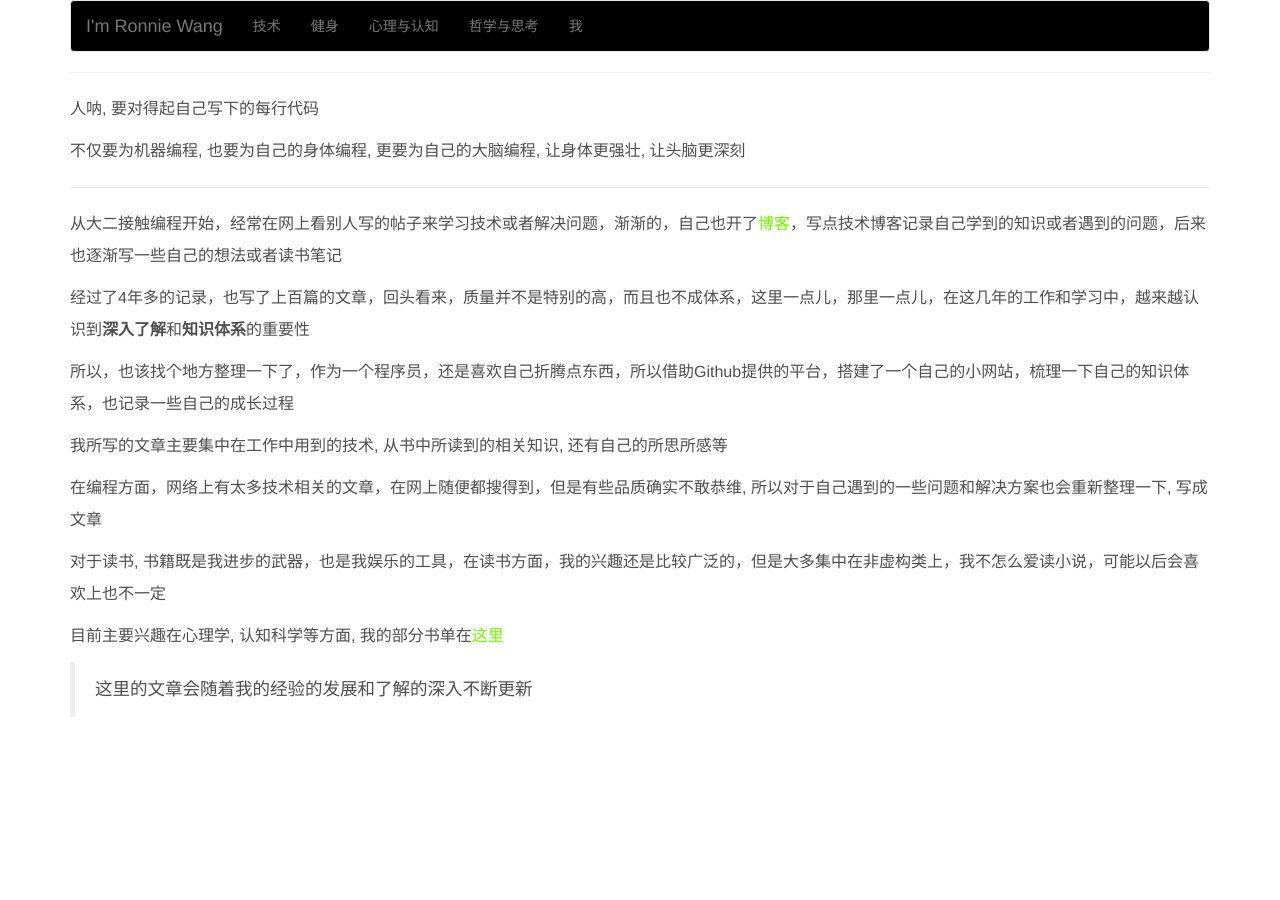
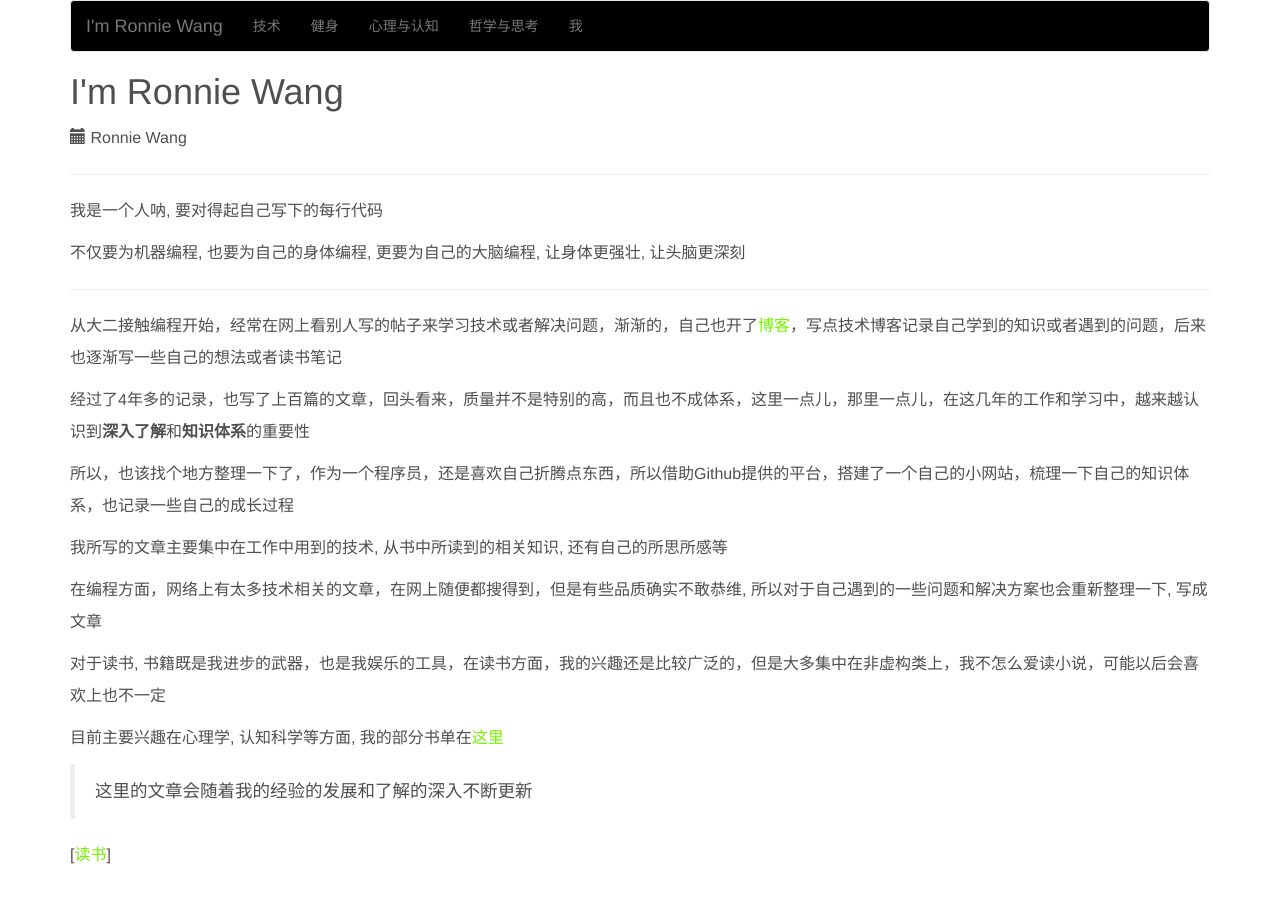
Before and after one commit to ronniewang/ronniewang.github.io, a Jekyll site: the page built from index.md, in a window 1280 px wide. Built offline with Jekyll 4.4.1, drawn with Linux system fonts in a browser that asks for light colours.

Commit message:
update files

```diff
--- a/index.md
+++ b/index.md
@@ -3,14 +3,7 @@ layout: default
 title: I'm Ronnie Wang
 ---
 
-<script>
-    $(function () {
-        $("#date").remove();
-        $("#post_title").remove();
-    });
-</script>
-
-人呐, 要对得起自己写下的每行代码
+我是一个人呐, 要对得起自己写下的每行代码
 
 不仅要为机器编程, 也要为自己的身体编程, 更要为自己的大脑编程, 让身体更强壮, 让头脑更深刻
 
@@ -31,3 +24,5 @@ title: I'm Ronnie Wang
 目前主要兴趣在心理学, 认知科学等方面, 我的部分书单在[这里](http://ronnie.wang/sole/my-book-list.html)
 
 > 这里的文章会随着我的经验的发展和了解的深入不断更新
+
+[[读书](my-book-list.md)]
```
Also changed, not shown: _posts/my-book-list.md (added, +3 -0 lines).
